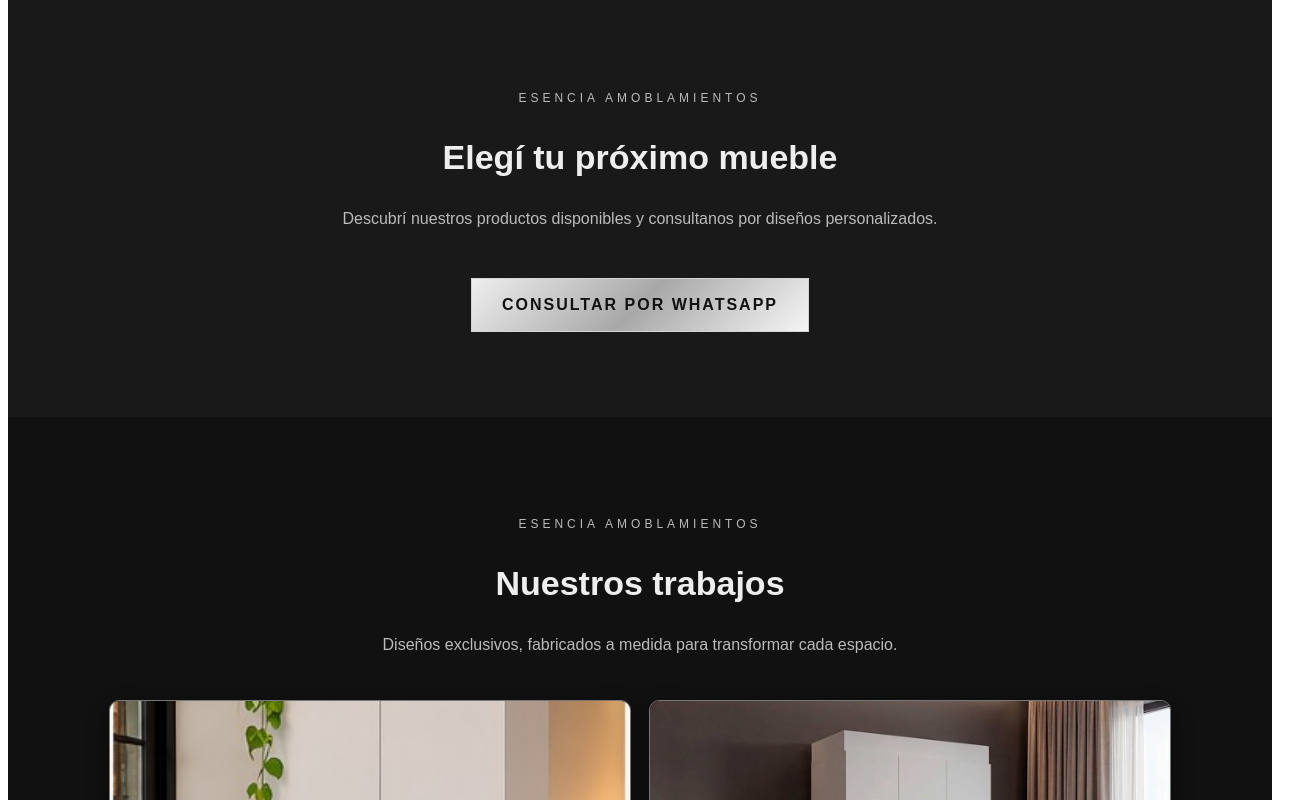
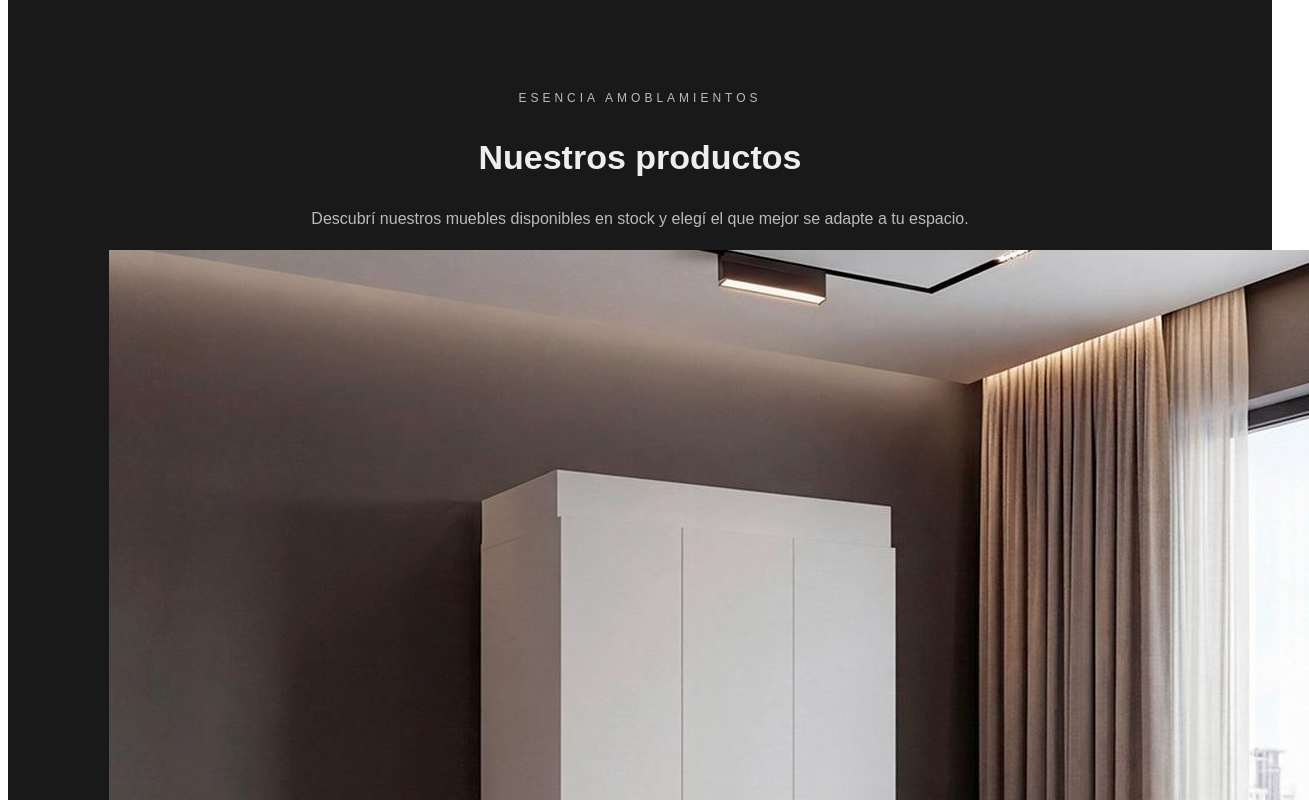
Before and after one commit to esencia-amoblamientos/Esencia-amoblamientos, a Next.js app: page /Esencia-amoblamientos/ in a window 1280 px wide. Shown: the part 1860-2660 px from the top of the page, 1309 px wide, since content can reach past the window. Built offline with nearby package versions, Linux system fonts and the light colour scheme.

Commit message:
Update page.js

```diff
--- a/app/page.js
+++ b/app/page.js
@@ -75,17 +75,58 @@ const whatsapp = "https://wa.me/5493516758271?text=Hola%20Esencia%F0%9F%91%8B%F0
         </div>
       </section>
 
+
 <section id="tienda" className="seccion tienda">
   <p className="detalle">ESENCIA AMOBLAMIENTOS</p>
-        <h2>Elegí tu próximo mueble</h2>
+  <h2>Nuestros productos</h2>
   <p>
-          Descubrí nuestros productos disponibles y
-          consultanos por diseños personalizados.
+    Descubrí nuestros muebles disponibles en stock
+    y elegí el que mejor se adapte a tu espacio.
   </p>
-        <a className="boton" href={whatsapp} target="_blank">
+
+  <div className="productos">
+    <article className="producto">
+      <img
+        src="/Esencia-amoblamientos/placard-blanco.jpg"
+        alt="Placard blanco de tres puertas"
+      />
+
+      <div className="producto-info">
+        <h3>Placard blanco</h3>
+
+        <p className="producto-precio">$350.000</p>
+
+        <p><strong>Material:</strong> MDF de 18 mm</p>
+        <p><strong>Alto:</strong> 1,80 m</p>
+        <p><strong>Ancho:</strong> 1 m</p>
+        <p><strong>Profundidad:</strong> 47 cm</p>
+        <p><strong>Color:</strong> Blanco</p>
+
+        <p className="stock">
+          3 unidades disponibles
+        </p>
+
+        <button
+          className="boton"
+          type="button"
+          disabled
+        >
+          COMPRAR ONLINE
+        </button>
+      </div>
+    </article>
+  </div>
+
+  <a
+    className="boton"
+    href={whatsapp}
+    target="_blank"
+    rel="noreferrer"
+  >
     CONSULTAR POR WHATSAPP
   </a>
 </section>
+
 
       <section id="trabajos" className="seccion trabajos">
   <p className="detalle">ESENCIA AMOBLAMIENTOS</p>
```
Lines whose indentation alone changed are shown as unchanged.
